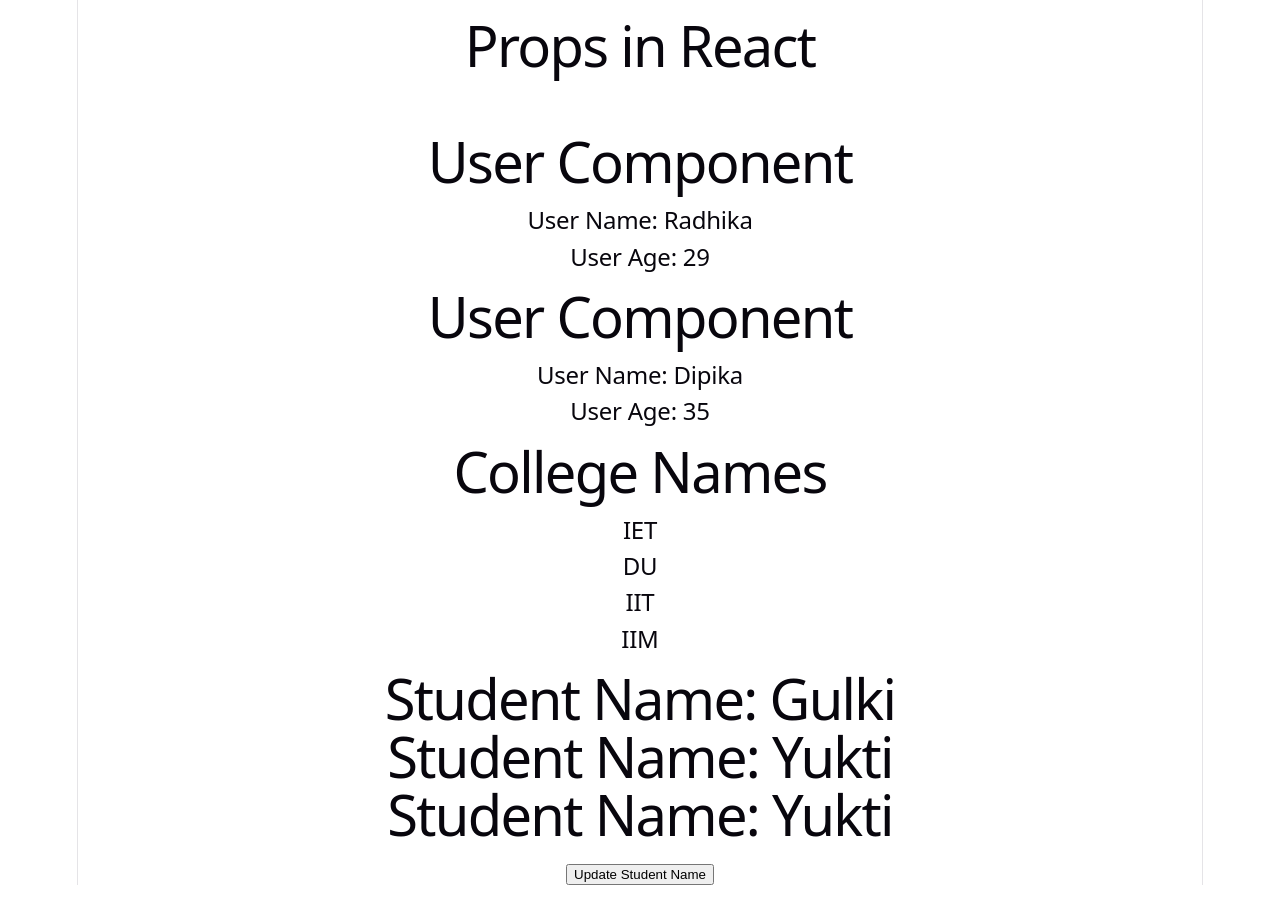
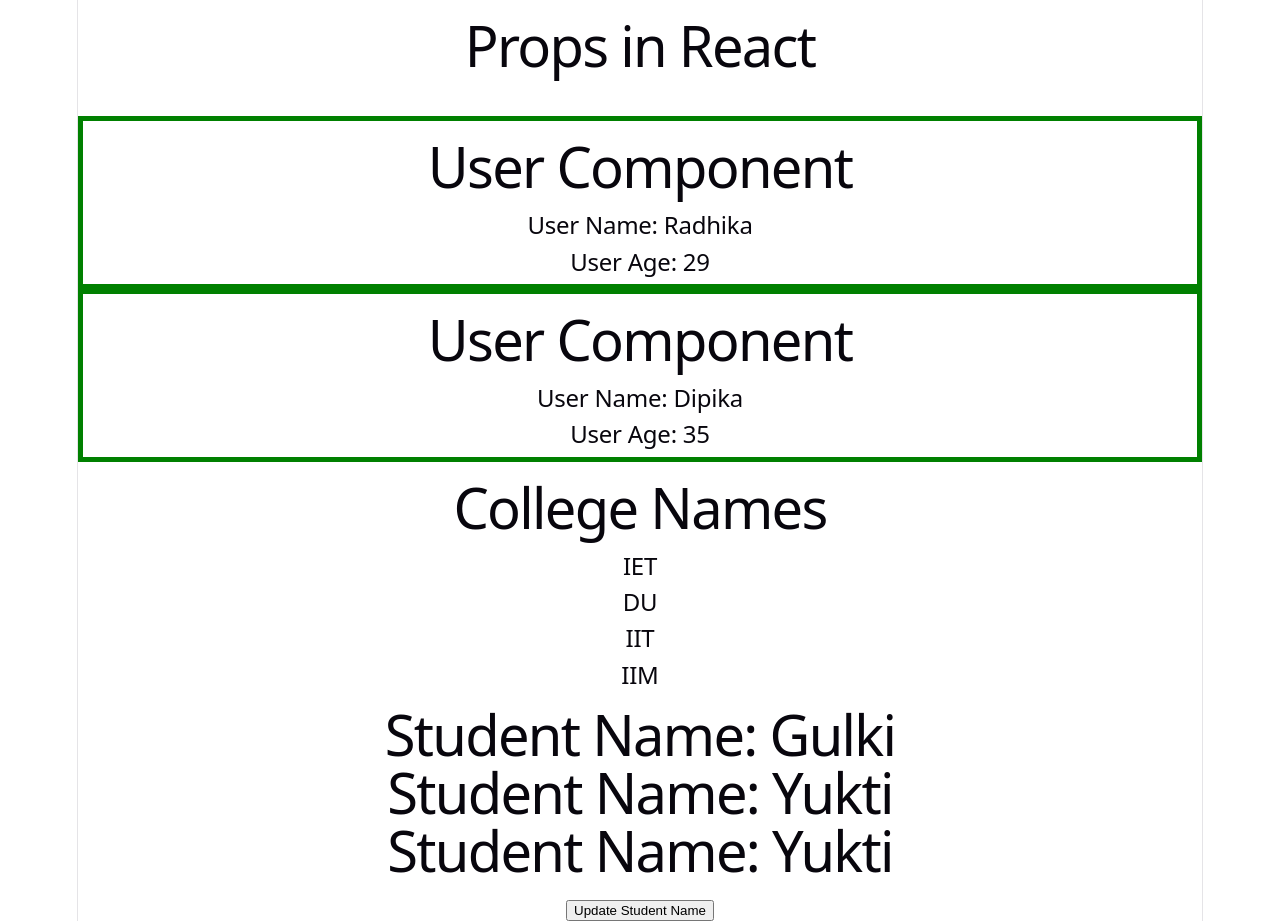
Before and after one commit to vivek2991/react-demo, a React (Vite) app: page / in a window 1280 px wide. Before the commit the page ends 885 px from the top, so only its background shows below. Built offline with nearby package versions, Linux system fonts and the light colour scheme.

Commit message:
More about props with style App-10

```diff
--- a/src/user-10.jsx
+++ b/src/user-10.jsx
@@ -13,7 +13,7 @@
     console.log(user);
 
     return(
-        <div>
+        <div style={{color:"green", border:"5px solid green"}}>
             <h1>User Component</h1>
             <h2>User Name: {user.name}</h2>
             <h2>User Age: {user.age}</h2>
```
